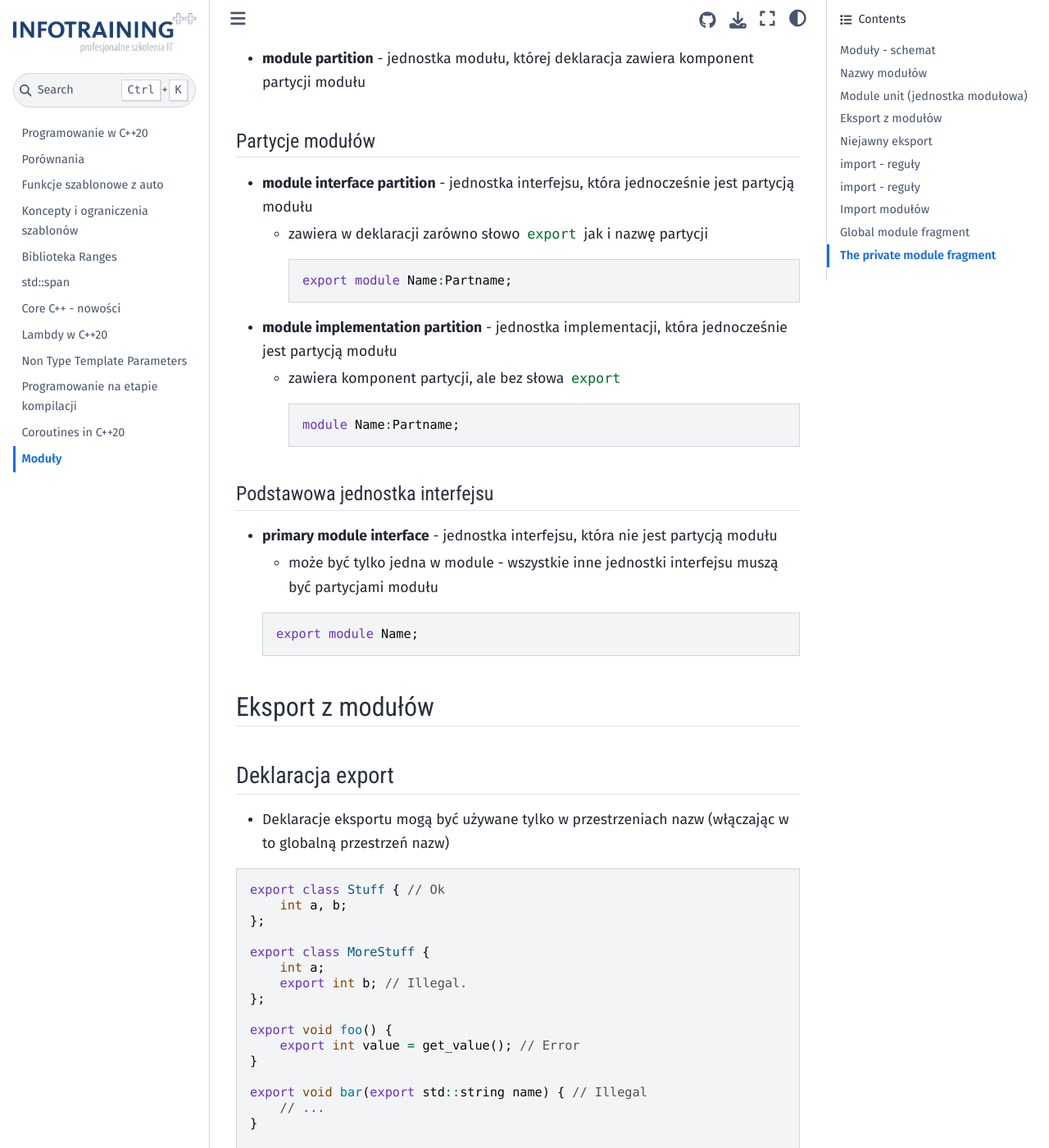
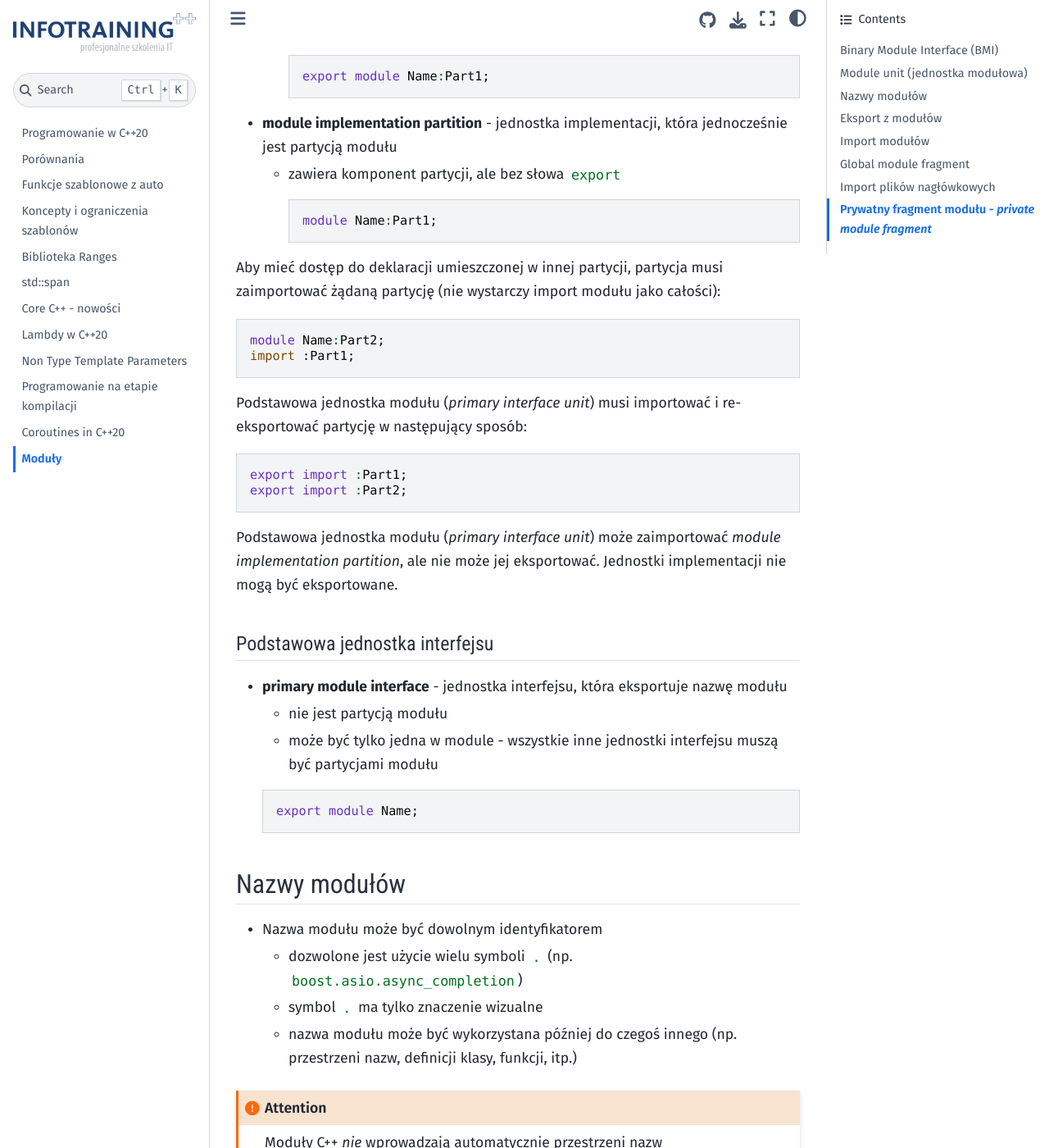
Before and after one commit to infotraining/docs-cpp-20, a Jupyter Book: the page built from modules.md, in a window 1280 px wide and 1400 px high, scrolled down 1956 px. Shown: the whole window at 82% size. Built offline with Jupyter Book 1.0.4 settings and Sphinx 7.4.7 and the Sphinx Book theme 1.1.4, drawn with Linux system fonts in a browser that asks for light colours; some web fonts are replaced; some of the changed text lies outside the part shown.

Commit message:
Update modules

````diff
--- a/modules.md
+++ b/modules.md
@@ -8,18 +8,11 @@
   * szybsze czasy kompilacji
   * możliwość lepszej hermetyzacji kodu
 
-## Moduły - schemat
-
 ![](img/modules.png)
 
-## Nazwy modułów
+## Binary Module Interface (BMI)
 
-* Nazwa modułu może być dowolnym identyfikatorem
-  * dozwolone jest użycie wielu symboli `.` (np. `boost.asio.async_completion`)
-  * symbol  `.` ma tylko znaczenie wizualne
-  * nazwa modułu może być wykorzystana później do czegoś innego (np. przestrzeni nazw, definicji klasy, funkcji, itp.)
-
-* Moduły C++ *nie* wprowadzają automatycznie przestrzeni nazw
+Plik **Binary Module Interface** zawiera pre-kompilowaną zawartość modułu (wszystkie eksportowane z danego modułu symbole).
 
 ## Module unit (jednostka modułowa)
 
@@ -57,24 +50,52 @@ Moduł C++ może składać się z kilku jednostek modułowych (*module units*)
   * zawiera w deklaracji zarówno słowo `export` jak i nazwę partycji
 
     ``` c++
-    export module Name:Partname;
+    export module Name:Part1;
     ```
 
 * **module implementation partition** - jednostka implementacji, która jednocześnie jest partycją modułu
   * zawiera komponent partycji, ale bez słowa `export`
 
     ``` c++
-    module Name:Partname;
+    module Name:Part1;
     ```
+
+Aby mieć dostęp do deklaracji umieszczonej w innej partycji, partycja musi zaimportować żądaną partycję (nie wystarczy import modułu jako całości):
+
+```c++
+module Name:Part2;
+import :Part1;
+```
+
+Podstawowa jednostka modułu (*primary interface unit*) musi importować i re-eksportować partycję w następujący sposób:
+
+```c++
+export import :Part1;
+export import :Part2;
+```
+
+Podstawowa jednostka modułu (*primary interface unit*) może zaimportować *module implementation partition*, ale nie może jej eksportować. Jednostki implementacji nie mogą być eksportowane.
 
 #### Podstawowa jednostka interfejsu
 
-* **primary module interface** - jednostka interfejsu, która nie jest partycją modułu
+* **primary module interface** - jednostka interfejsu, która eksportuje nazwę modułu
+  * nie jest partycją modułu
   * może być tylko jedna w module - wszystkie inne jednostki interfejsu muszą być partycjami modułu
 
   ``` c++
   export module Name;
   ```
+
+## Nazwy modułów
+
+* Nazwa modułu może być dowolnym identyfikatorem
+  * dozwolone jest użycie wielu symboli `.` (np. `boost.asio.async_completion`)
+  * symbol  `.` ma tylko znaczenie wizualne
+  * nazwa modułu może być wykorzystana później do czegoś innego (np. przestrzeni nazw, definicji klasy, funkcji, itp.)
+
+```{attention}
+Moduły C++ *nie* wprowadzają automatycznie przestrzeni nazw
+```
 
 ## Eksport z modułów
 
@@ -186,17 +209,15 @@ export namespace Foo {
 
    namespace {
 
-      void do_stuff() { // Stop! You have violated the law.
+      void do_stuff() { // Error!
           //...
       }
 
-   }
-}
+   } // namespace
+} // namespace Foo
 ```
 
 #### Niejawny eksport przestrzeni nazw
-
-## Niejawny eksport
 
 * Eksport przestrzeni nazw skutkuje tym, że każda deklaracja umieszczone w tej przestrzeni jest niejawnie eksportowana jako symbol należący do tej przestrzeni
 
@@ -295,7 +316,13 @@ export import Widgets; // users who import MyModule
                        // will “implicitly” import Widgets
 ```
 
-## import - reguły
+## Import modułów
+
+* Deklaracja importu partycji modułu może odnosić się tylko do partycji należących do tego modułu, który dokonuje importu
+* Moduł nie może importować samego siebie
+* Importy nie mogą tworzyć cykli
+
+### Reguły importu
 
 * W jednostce modułu (*module unit*), wszystkie importy muszą poprzedzać jakąkolwiek deklarację
 
@@ -309,11 +336,7 @@ void pet(Dog& d);
 import Cats; // Not allowed! Move this import above `pet`
 ```
 
-+++
-
-## import - reguły
-
-* `import` specjalnym identyfikatorem, ale wciąż można używać tej nazwy do definiowania np. typów
+* `import` jest specjalnym identyfikatorem, ale wciąż można używać tej nazwy do definiowania np. typów
 
 ``` c++
 export module Pets;
@@ -496,7 +511,11 @@ void call_foo() {
 }
 ```
 
-## The private module fragment
+## Import plików nagłówkowych
+
+Plik nagłówkowy może być wciągnięty do modułu z użyciem słowa `import`. Główna różnica między importowanym nagłówkiem, a importowanym modułem jest taka, że definicje dyrektyw preprocesora w nagłówku są widoczne natychmiast po instrukcji `import`.
+
+## Prywatny fragment modułu - *private module fragment*
 
 * Wprowadza separację interfejsu od implementacji
 * Możemy umieścić implementację w tym samym pliku, ale bez niebezpieczeństwa ekspozycji szczegółów implementacji dla klientów modułu
@@ -505,6 +524,7 @@ void call_foo() {
 ``` c++
 // [The global module fragment - optional]
 module;
+
 #include <stuff.hpp>
 
 // [The module preamble]
````
Also changed, not shown: other parts of modules.md (+7 -13 lines).
